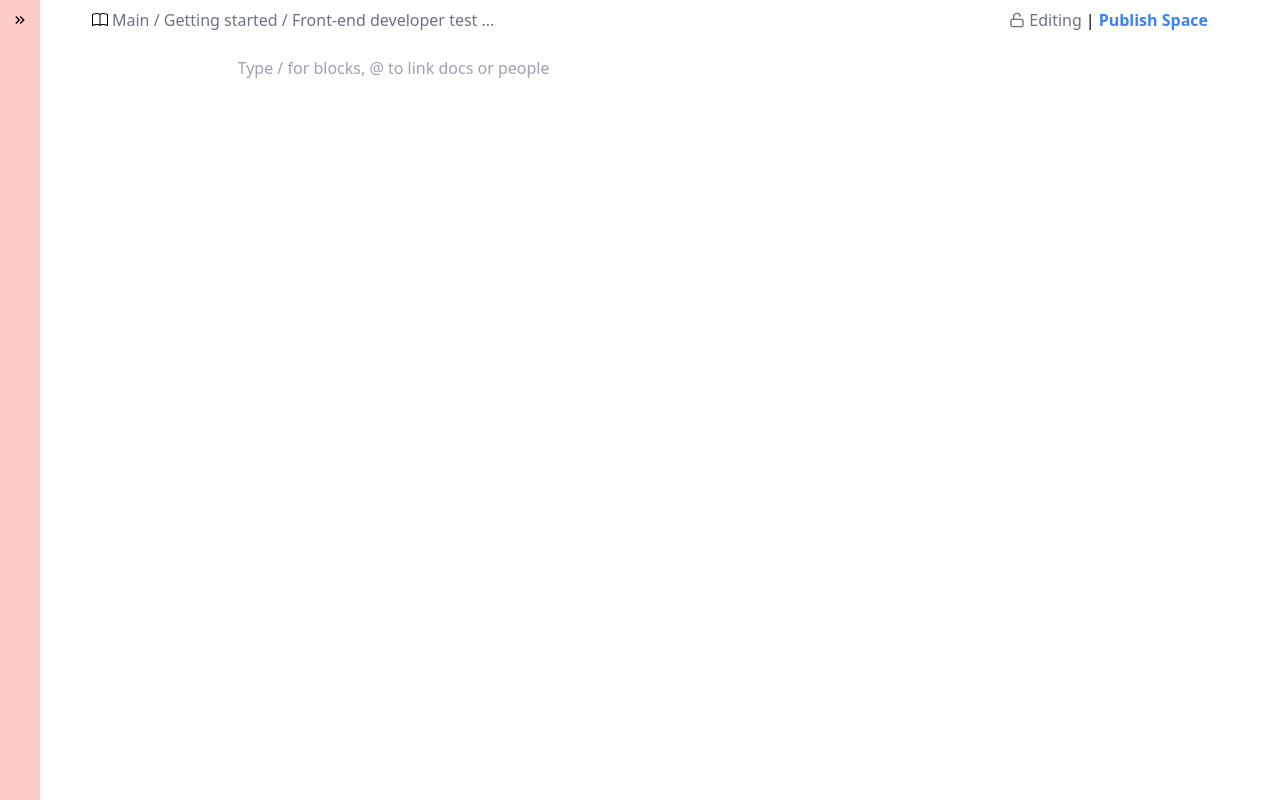
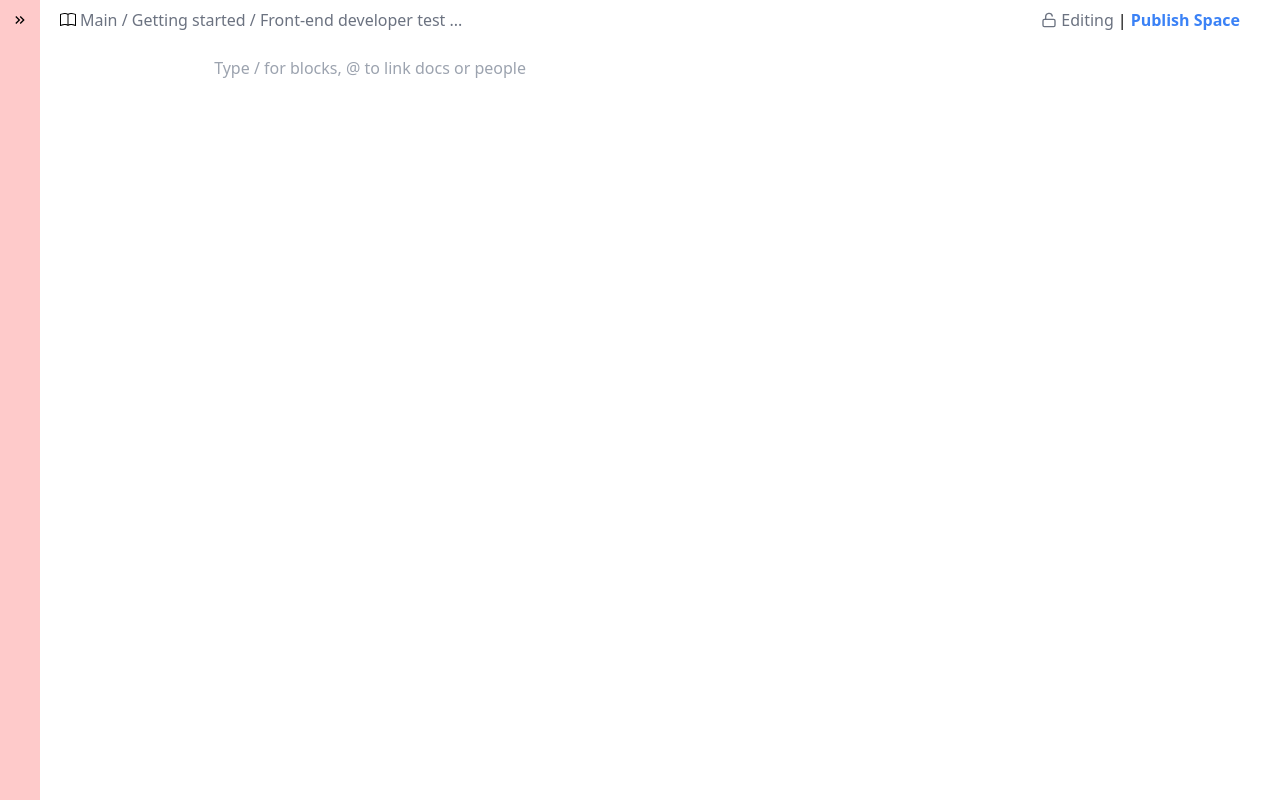
Before and after one commit to codehass/notion-test, a React (Create React App) app: page / in a window 1280 px wide. Both pictures are taken after a click on the button 236 px from the left and 20 px from the top of the page. Built offline with nearby package versions, Linux system fonts and the light colour scheme; some icons are missing.

Commit message:
create side bar component

```diff
--- a/src/App.js
+++ b/src/App.js
@@ -2,10 +2,7 @@ import { useState } from "react";
 import { BsBook } from "react-icons/bs";
 import { FaChevronDown } from "react-icons/fa6";
 import { FiUnlock } from "react-icons/fi";
-import {
-	MdKeyboardDoubleArrowRight,
-	MdKeyboardDoubleArrowLeft,
-} from "react-icons/md";
+import SideBar from "./components/SideBar";
 
 function App() {
 	const [sideBarOpen, setSideBarOpen] = useState(true);
@@ -16,28 +13,11 @@ function App() {
 
 	return (
 		<div className="flex w-full h-screen">
-			{
-				<div
-					className={`bg-red-200 ${
-						sideBarOpen ? "w-1/5" : "w-10"
-					} h-full flex flex-col`}
-				>
-					<button className="flex justify-end items-center p-3">
-						<button type="button" onClick={handleSideBase}>
-							{sideBarOpen ? (
-								<MdKeyboardDoubleArrowLeft />
-							) : (
-								<MdKeyboardDoubleArrowRight />
-							)}
-						</button>
-					</button>
-					{sideBarOpen && <div>Content</div>}
-				</div>
-			}
+			<SideBar sideBarOpen={sideBarOpen} handleSideBase={handleSideBase} />
 
 			<section
 				className={`${
-					sideBarOpen ? "w-4/5" : "w-[90%] mx-auto"
+					sideBarOpen ? "w-4/5" : "w-[95%] mx-auto"
 				} h-full flex flex-col gap-4`}
 			>
 				<header className="flex justify-between p-2">
--- /dev/null
+++ b/src/components/SideBar.js
@@ -0,0 +1,28 @@
+import React from "react";
+import {
+	MdKeyboardDoubleArrowRight,
+	MdKeyboardDoubleArrowLeft,
+} from "react-icons/md";
+
+function SideBar({ sideBarOpen, handleSideBase }) {
+	return (
+		<div
+			className={`bg-red-200 ${
+				sideBarOpen ? "w-1/5" : "w-10"
+			} h-full flex flex-col`}
+		>
+			<button className="flex justify-end items-center p-3">
+				<button type="button" onClick={handleSideBase}>
+					{sideBarOpen ? (
+						<MdKeyboardDoubleArrowLeft />
+					) : (
+						<MdKeyboardDoubleArrowRight />
+					)}
+				</button>
+			</button>
+			{sideBarOpen && <div>Content</div>}
+		</div>
+	);
+}
+
+export default SideBar;
```
